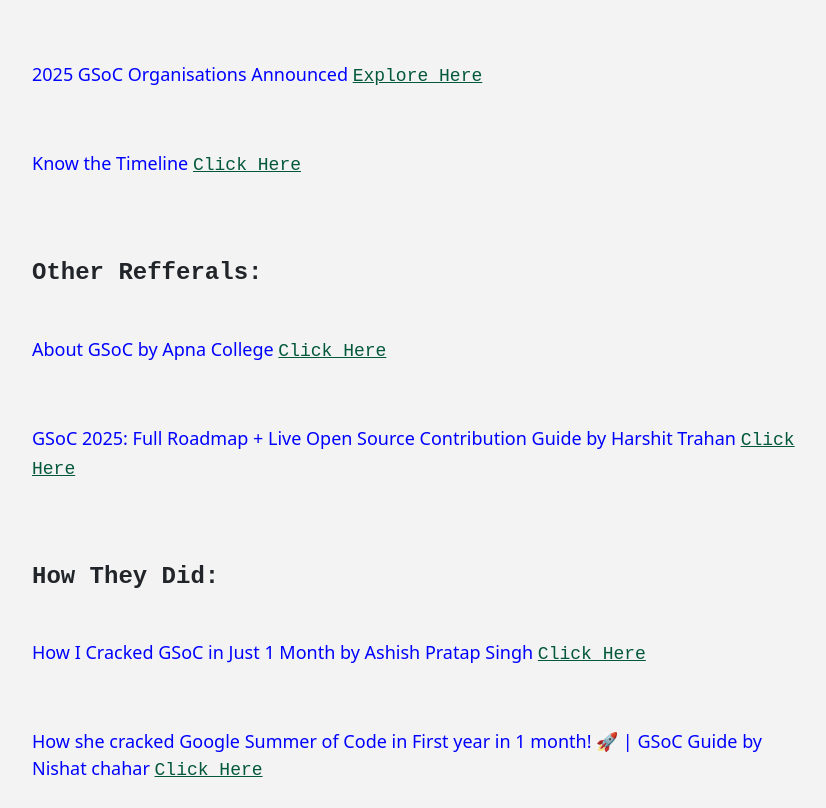
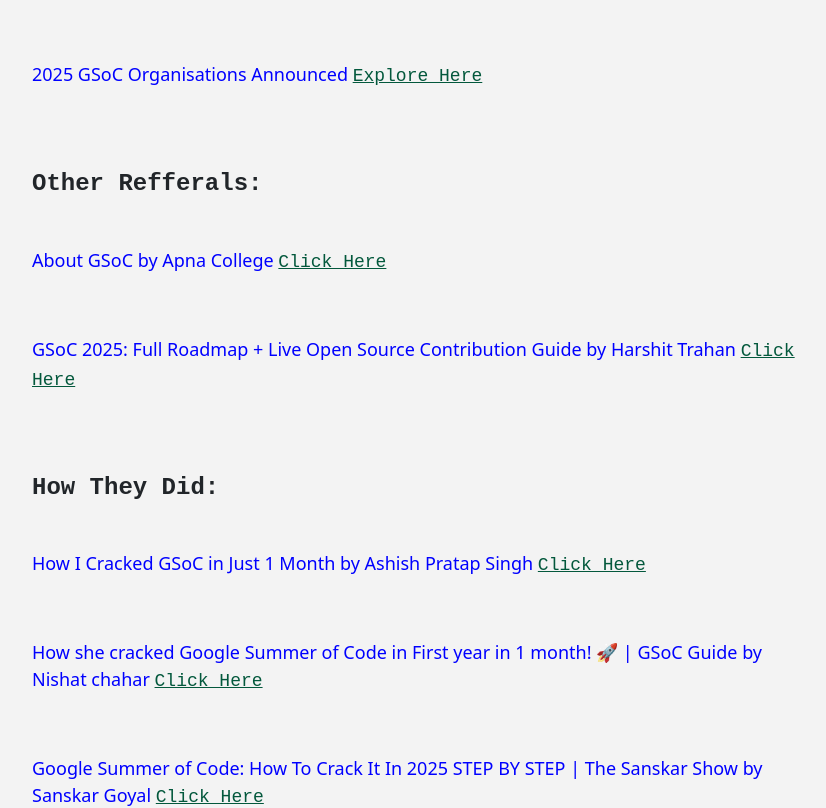
Before and after one commit to pathan-Hameed/GSoC2025, a React (Vite) app: page /help in a window 1280 px wide. Shown: the part 780-1588 px from the top of the page, without its empty margins (218-1044 px from the left). Built offline with nearby package versions, Linux system fonts and the light colour scheme.

Commit message:
updated the links

```diff
--- a/src/about/about.jsx
+++ b/src/about/about.jsx
@@ -29,8 +29,8 @@
           toward open-source development with GSoC! 🚀
         </p>
 
-        <p className="home-links">Visit Official Website Of <a href="/timeline">Google Summer Of Code</a> For More Information</p>
-        <p className="home-links"> For GSoC related refferals, Success stories video links and more...Visit   <a href="/help">Help Section</a></p>
+        <p className="home-links">Visit Official Website Of <a href="https://summerofcode.withgoogle.com/">Google Summer Of Code</a> For More Information</p>
+        <p className="home-links"> For GSoC related refferals, Success stories video links and more...Visit   <Link href="/help">Help Section</Link></p>
       </div>
     </div>
   );
--- a/src/components/getstarted/getstarted.jsx
+++ b/src/components/getstarted/getstarted.jsx
@@ -101,8 +101,8 @@
             </div>
           </div>
         </div>
-        <p className="home-links">Know the Timeline  <a href="/timeline">Click Here</a></p>
-        <p className="home-links"> For GSoC related refferals, Success stories video links and more...Visit   <a href="/help">Help Section</a></p>
+        <p className="home-links">Know the Timeline  <Link to="/timeline">Click Here</Link></p>
+        <p className="home-links"> For GSoC related refferals, Success stories video links and more...Visit   <Link to="/help">Help Section</Link></p>
       </div>
     </div>
   );
--- a/src/components/help.jsx
+++ b/src/components/help.jsx
@@ -1,5 +1,6 @@
 import React from "react";
 import "./help.css";
+import { Link } from "react-router-dom";
 
 export default function Help() {
   return (
@@ -14,19 +15,16 @@
           </a>
         </p>
         <p className="home-links">
-          What is Open Source Organisation? <a href="">Learn Here</a>
+          What is Open Source Organisation? <a href="https://www.youtube.com/@GoogleDevelopers/videos">Learn Here</a>
         </p>
         <p className="home-links">
-          How to Apply? <a href="">Learn Here</a>
+          How to Apply? <a href="https://youtu.be/YN7uGCg5vLg?si=jg7XxJ84zPzPpdgd">Learn Here</a>
         </p>
         <p className="home-links">
-          Know the Timeline <a href="/timeline">Click Here</a>
+          Know the Timeline <Link href="/timeline">Click Here</Link>
         </p>
         <p className="home-links">
-          2025 GSoC Organisations Announced <a href="/timeline">Explore Here</a>
-        </p>
-        <p className="home-links">
-          Know the Timeline <a href="/timeline">Click Here</a>
+          2025 GSoC Organisations Announced <a href="https://summerofcode.withgoogle.com/programs/2025/organizations">Explore Here</a>
         </p>
 
         <h1 className="home-sub-title">Other Refferals:</h1>
@@ -56,7 +54,7 @@
           GSoC Guide by Nishat chahar <a href="https://youtu.be/XvSJ0KvFGDY?si=9S6QoHNXcXW6awnY">Click Here</a>
         </p>
         <p className="home-links">
-        Google Summer of Code: How To Crack It In 2025 STEP BY STEP | #151 The Sanskar Show by Sanskar Goyal <a href="https://youtu.be/BxbgmP6ScmY?si=7hSrCWOhOWHc0-q5">Click Here</a>
+        Google Summer of Code: How To Crack It In 2025 STEP BY STEP | The Sanskar Show by Sanskar Goyal <a href="https://youtu.be/BxbgmP6ScmY?si=7hSrCWOhOWHc0-q5">Click Here</a>
         </p>
       </div>
     </div>
--- a/src/components/homepage/Homepage.jsx
+++ b/src/components/homepage/Homepage.jsx
@@ -311,7 +311,7 @@
             </div>
           </div>
         </div>
-        <p className="home-links">What is Open Source Organisation? <a href="">Learn Here</a></p>
+        <p className="home-links">What is Open Source Organisation? <a href="https://www.youtube.com/@GoogleDevelopers/videos">Learn Here</a></p>
       </div>
 
       <div className="working-section">
@@ -375,7 +375,7 @@
         </div>
       </div>
       <div className="last-link">
-        <p className="home-links">How to Apply? <a href="">Learn Here</a></p>
+        <p className="home-links">How to Apply? <a href="https://youtu.be/YN7uGCg5vLg?si=jg7XxJ84zPzPpdgd">Learn Here</a></p>
         <p className="home-links"> For GSoC related refferals, Success stories video links and more...Visit   <a href="/help">Help Section</a></p>
       </div>
     </div>
--- a/src/components/timeline/timeline.jsx
+++ b/src/components/timeline/timeline.jsx
@@ -1,5 +1,6 @@
 import React from "react";
 import "./timeline.css";
+import { Link } from "react-router-dom";
 
 const events = [
   {
@@ -76,8 +77,8 @@
           </div>
         ))}
       </div>
-      <p className="home-links">2025 GSoC Organisations Announced  <a href="/timeline">Explore Here</a></p>
-      <p className="home-links"> For GSoC related refferals, Success stories video links and more...Visit   <a href="/help">Help Section</a></p>
+      <p className="home-links">2025 GSoC Organisations Announced  <Link to="/timeline">Explore Here</Link></p>
+      <p className="home-links"> For GSoC related refferals, Success stories video links and more...Visit   <Link to="/help">Help Section</Link></p>
     </div>
   );
 }
```
